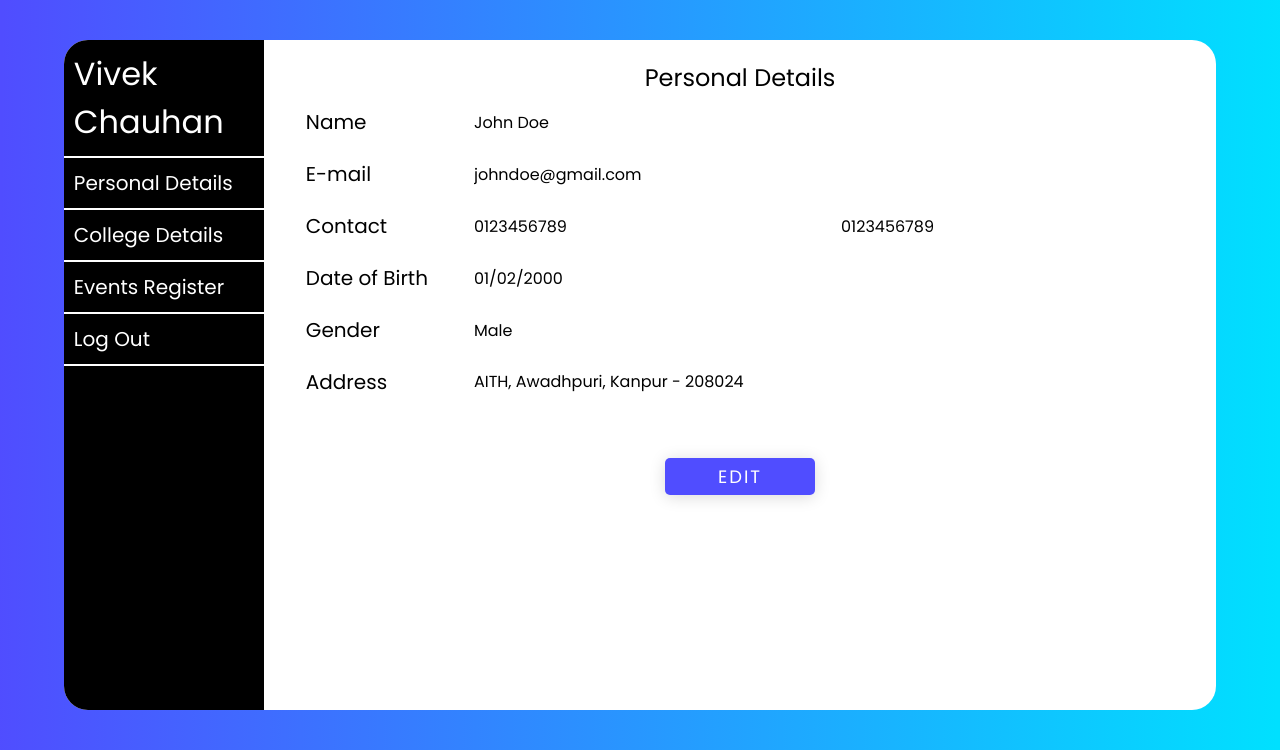
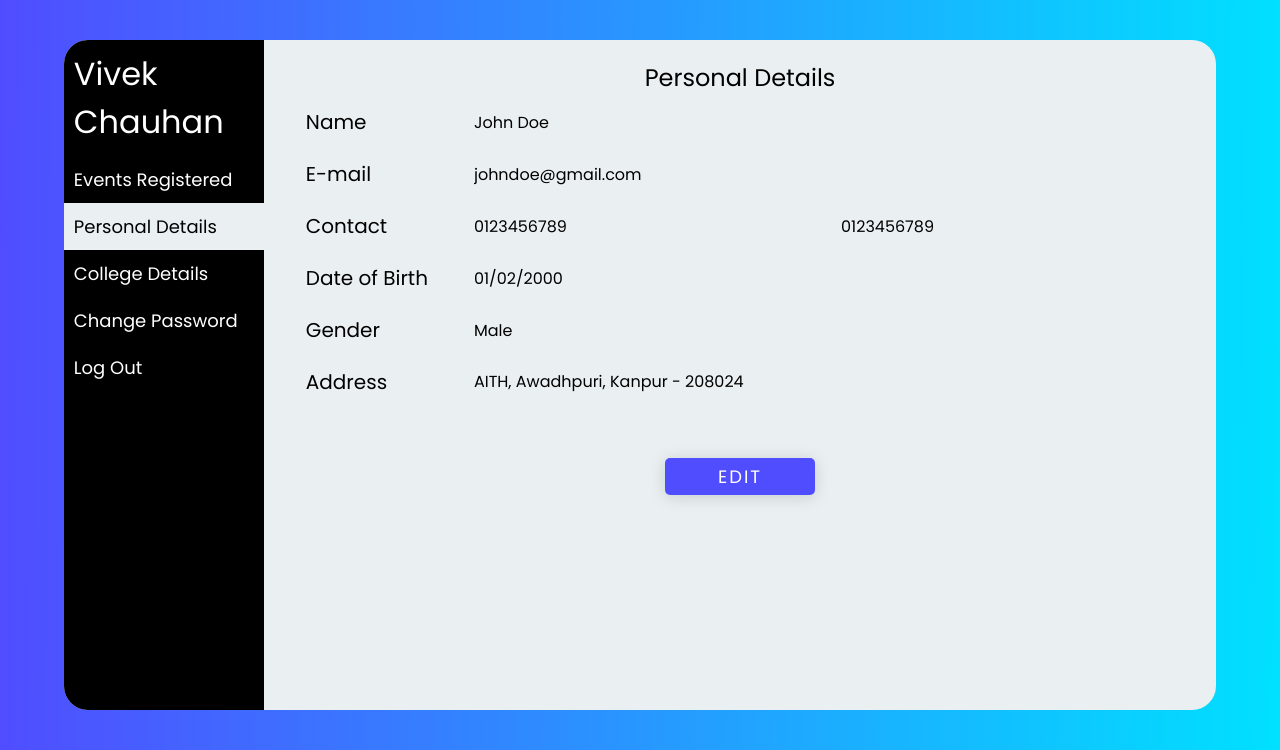
Before and after one commit to TusharSharmaIN/shankh19, a PHP site: the page made by Regular Dash/dash.html in a window 1280 px wide. Shown: the part 50-800 px from the top of the page. Run offline with PHP 8.4, Linux system fonts and the light colour scheme.

Commit message:
Added hover effect on menu btn

```diff
--- a/First Time Dash/Responsive first time dash/dash.css
+++ b/First Time Dash/Responsive first time dash/dash.css
@@ -175,7 +175,6 @@ form{
 }
 
 #card-college > .inputField > input{
-/*    width: 500px;*/
     width: 100%;
 }
 
--- a/Regular Dash/dash.css
+++ b/Regular Dash/dash.css
@@ -135,6 +135,7 @@ nav{
     display: flex;
     flex-wrap: wrap;
     margin: 40px;
+    background-color: #EAF0F1;
 }
 
 .dashMenu {
@@ -147,7 +148,6 @@ nav{
 }
 
 .dashMenu > div {
-    border-bottom: white 2px solid;
     padding: 10px;
 }
 
@@ -156,7 +156,23 @@ nav{
 }
 
 .menulist {
-    font-size: 20px;
+    font-size: 18px;
+    cursor: pointer;
+}
+
+#logout:hover{
+    background: #FF3031;
+    color: white;
+}
+
+.menulist:hover{
+    background: #EAF0F1;
+    color: black;
+}
+
+.menulist.active{
+    background: #EAF0F1;
+    color: black;
 }
 
 .form-container{
--- a/Regular Dash/dash.html
+++ b/Regular Dash/dash.html
@@ -34,9 +34,10 @@
             <div class="dashboard">
                 <div class="dashMenu">
                     <div class="name" id="name">Vivek Chauhan</div>
-                    <div class="menulist" id="personalDetail">Personal Details</div>
+                    <div class="menulist" id="eventRegister">Events Registered</div>
+                    <div class="menulist active" id="personalDetail">Personal Details</div>
                     <div class="menulist" id="collegeDetail">College Details</div>
-                    <div class="menulist" id="eventRegister">Events Register</div>
+                    <div class="menulist" id="changePassword">Change Password</div>
                     <div class="menulist" id="logout">Log Out</div>
                 </div>
                 <div class="form-container">
```
